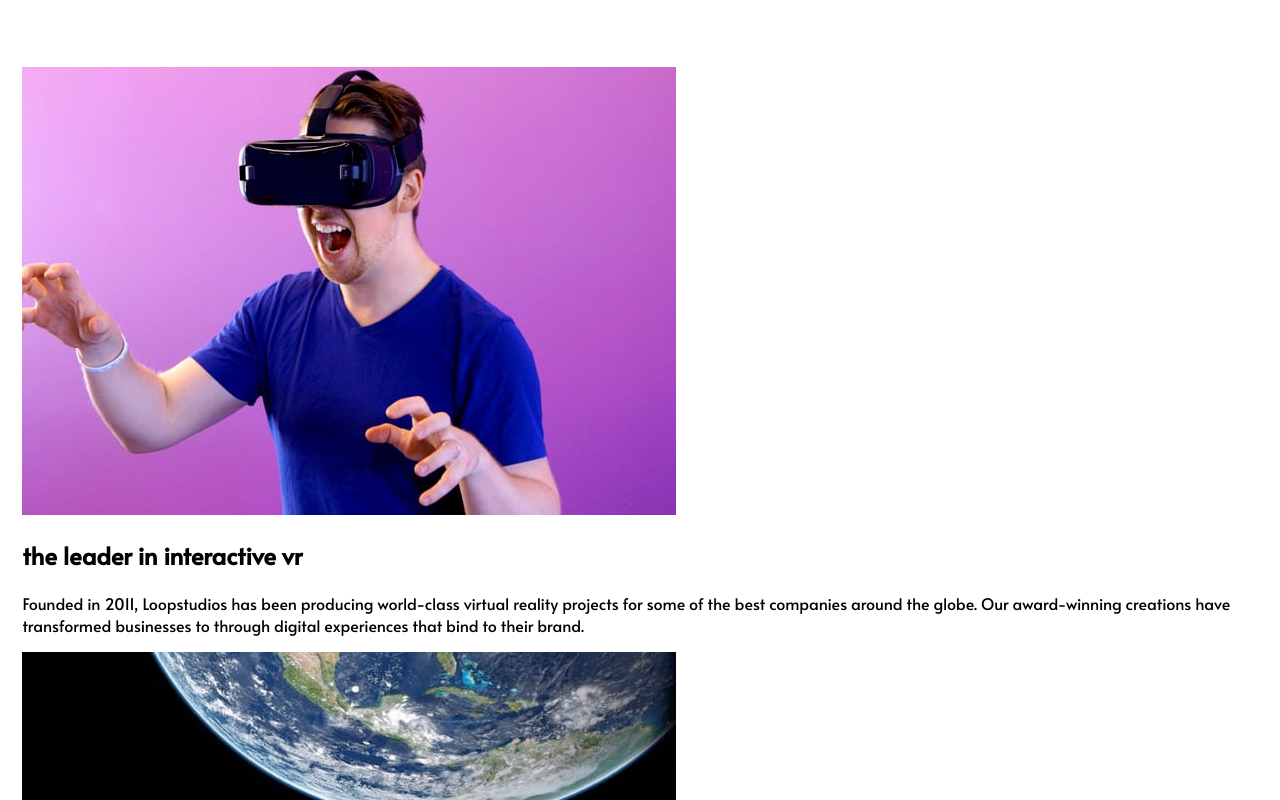
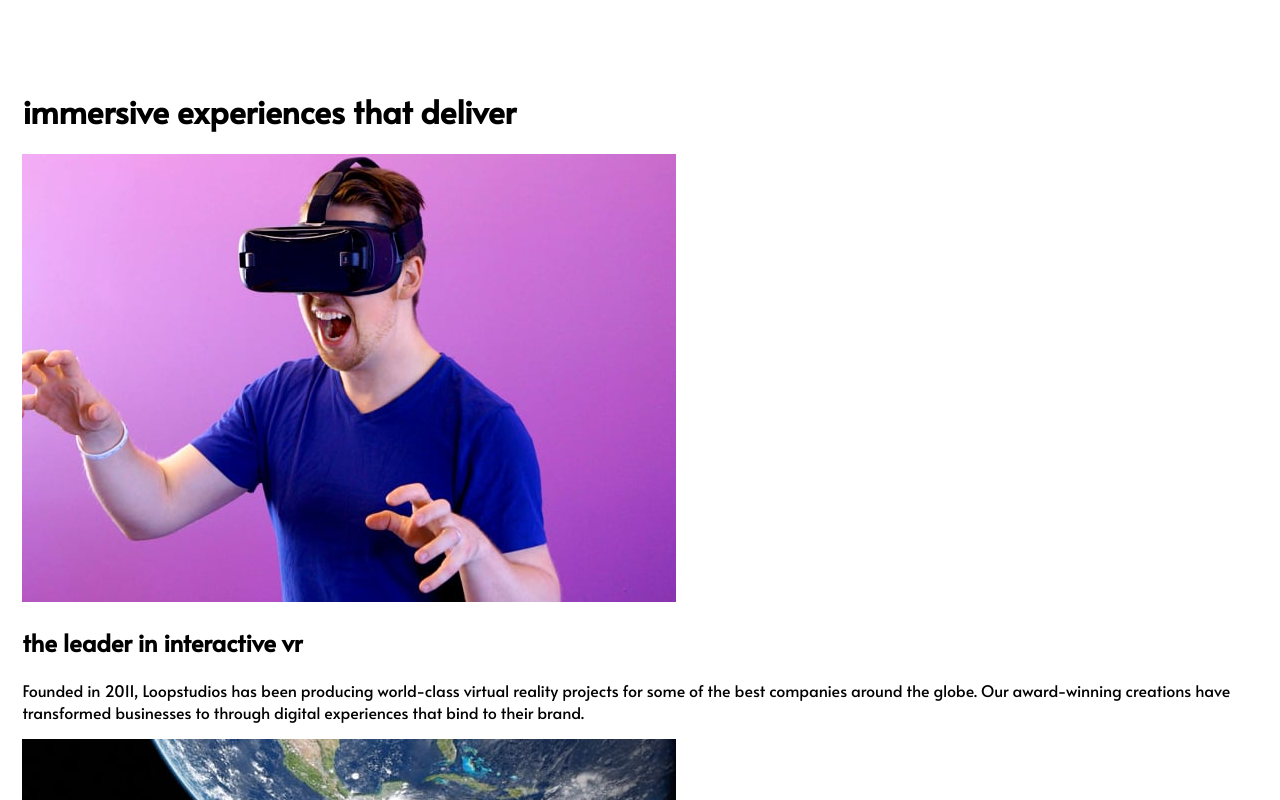
Before and after one commit to eniiku/loopstudios, a React (Vite) app: page / in a window 1280 px wide. Shown: the top 800 px of the page. Built offline with nearby package versions, Linux system fonts and the light colour scheme.

Commit message:
fix: add heading text to hero section

```diff
--- a/src/components/Hero/Hero.tsx
+++ b/src/components/Hero/Hero.tsx
@@ -1,11 +1,15 @@
-import { Fragment } from 'react';
-import Navbar from '../Navbar/Navbar';
+import { Fragment } from "react";
+
+import Navbar from "../Navbar/Navbar";
 
 const Hero = () => {
   return (
-    <Fragment>
+    <div>
       <Navbar />
-    </Fragment>
+      <div>
+        <h1>immersive experiences that deliver</h1>
+      </div>
+    </div>
   );
 };
 
```
